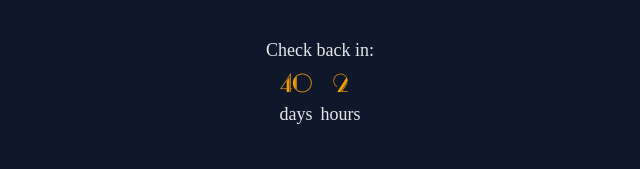
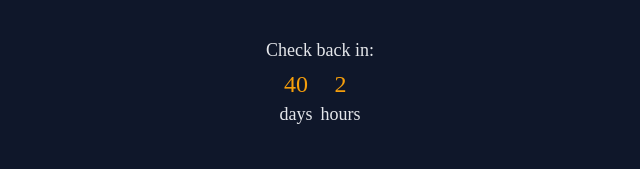
Before and after one commit to rickhlx/family-day-after-dark, a Gatsby site: page /event in a window 1280 px wide. Shown: the part 180-349 px from the top of the page, 320-960 px from the left. Built offline with nearby package versions, Linux system fonts and the light colour scheme; Gatsby itself is replaced by a stand-in of ours.

Commit message:
use other font for timer

```diff
--- a/src/pages/event.js
+++ b/src/pages/event.js
@@ -35,8 +35,8 @@ export default function IndexPage() {
         </div>
         <p class="text-sm text-center md:text-lg">Check back in:</p>
         <div class="flex flex-wrap flex-row place-content-center text-lg text-center">
-            <div class="p-1"><span class="text-amber-500 font-parklane text-2xl">{days} </span><br/>days</div>
-            <div class="p-1"><span class="text-amber-500 font-parklane text-2xl">{hours} </span><br/>hours</div>
+            <div class="p-1"><span class="text-amber-500 text-2xl">{days} </span><br/>days</div>
+            <div class="p-1"><span class="text-amber-500 text-2xl">{hours} </span><br/>hours</div>
         </div>
         <div class="pt-10">
         <h1 class="text-center font-parklane text-3xl text-amber-500 md:text-5xl">
```
